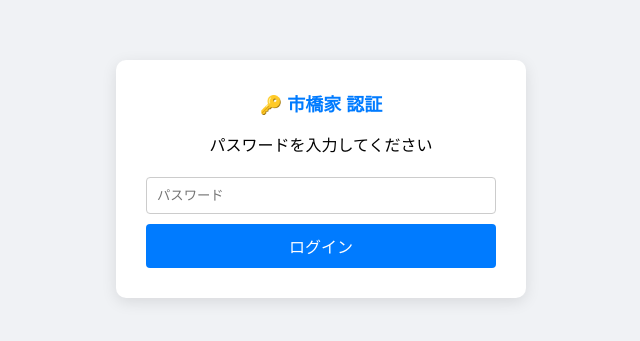
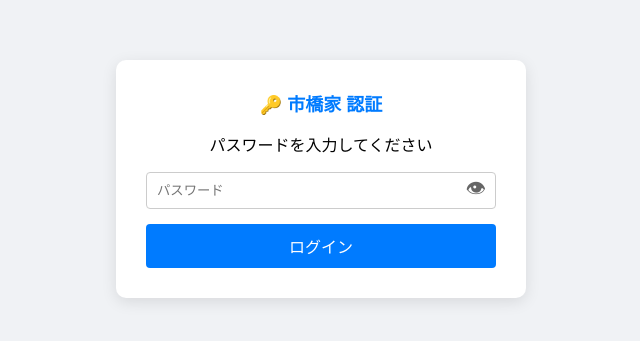
Before and after one commit to Gaku0615905/renraku, a plain HTML site: page index.html in a window 1280 px wide. Shown: the part 221-562 px from the top of the page, 319-959 px from the left. Drawn offline with Linux system fonts and the light colour scheme.

Commit message:
Update index.html

```diff
--- a/index.html
+++ b/index.html
@@ -14,14 +14,17 @@
         ul { list-style: none; padding: 0; }
         li { padding: 10px 0; border-bottom: 1px solid #ddd; }
         li:last-child { border-bottom: none; }
-        input[type="text"], input[type="date"], input[type="password"], textarea { width: 100%; padding: 10px; margin: 5px 0 10px 0; border: 1px solid #ccc; border-radius: 4px; box-sizing: border-box; }
+        input[type="text"], input[type="date"], textarea { width: 100%; padding: 10px; margin: 5px 0 10px 0; border: 1px solid #ccc; border-radius: 4px; box-sizing: border-box; }
         button { background: #007bff; color: white; padding: 10px 15px; border: none; border-radius: 4px; cursor: pointer; width: 100%; font-size: 16px; }
         button:hover { background: #0056b3; }
         .time { font-size: 12px; color: #666; display: block; }
 
-        /* 🔒 パスワード画面のスタイル */
+        /* 🔒 パスワード画面と👁ボタンのスタイル */
         #loginOverlay { position: fixed; top: 0; left: 0; width: 100%; height: 100%; background: #f0f2f5; display: flex; justify-content: center; align-items: center; z-index: 9999; }
         .login-box { background: white; padding: 30px; border-radius: 10px; box-shadow: 0 4px 15px rgba(0,0,0,0.1); text-align: center; max-width: 350px; width: 90%; }
+        .password-container { position: relative; width: 100%; margin: 5px 0 15px 0; }
+        .password-container input[type="password"], .password-container input[type="text"] { width: 100%; padding: 10px 45px 10px 10px; border: 1px solid #ccc; border-radius: 4px; box-sizing: border-box; margin: 0; }
+        .toggle-password { position: absolute; right: 10px; top: 50%; transform: translateY(-50%); background: none; border: none; font-size: 20px; cursor: pointer; padding: 0; width: auto; color: #666; }
         #mainContent { display: none; }
     </style>
 </head>
@@ -32,7 +35,13 @@
     <div class="login-box">
         <h2>🔑 市橋家 認証</h2>
         <p>パスワードを入力してください</p>
-        <input type="password" id="passwordInput" placeholder="パスワード">
+
+        <!-- 👁ボタン付きの入力エリア -->
+        <div class="password-container">
+            <input type="password" id="passwordInput" placeholder="パスワード">
+            <button type="button" class="toggle-password" onclick="togglePasswordVisibility()">👁</button>
+        </div>
+
         <button onclick="checkPassword()">ログイン</button>
     </div>
 </div>
@@ -41,7 +50,6 @@
 <div id="mainContent" class="container">
     <h1>📱 市橋家のスマート連絡帳</h1>
 
-    <!-- 📸 画像の名前を ichihashirenraku.jpg に合わせました -->
     <img src="ichihashirenraku.jpg" alt="市橋家の連絡帳イメージ" class="top-img">
 
     <!-- 1. 📞 緊急連絡先リスト -->
@@ -89,7 +97,17 @@
 
 <script>
     // 💡 ログイン用パスワード
-    const CORRECT_PASSWORD = "905kanou";
+    const CORRECT_PASSWORD = "ichihashi2026";
+
+    // 👁 パスワードの表示・非表示を切り替える機能
+    function togglePasswordVisibility() {
+        const passwordInput = document.getElementById('passwordInput');
+        if (passwordInput.type === 'password') {
+            passwordInput.type = 'text';
+        } else {
+            passwordInput.type = 'password';
+        }
+    }
 
     function checkPassword() {
         const input = document.getElementById('passwordInput').value;
@@ -123,7 +141,6 @@
         loadSchedules();
     }
 
-    // カレンダー表示
     function loadSchedules() {
         const board = document.getElementById('scheduleBoard');
         board.innerHTML = '';
@@ -136,7 +153,6 @@
         });
     }
 
-    // 連絡追加
     function addMessage() {
         const name = document.getElementById('nameInput').value;
         const message = document.getElementById('messageInput').value;
@@ -151,7 +167,6 @@
         loadMessages();
     }
 
-    // 連絡表示
     function loadMessages() {
         const board = document.getElementById('messageBoard');
         board.innerHTML = '';
```
